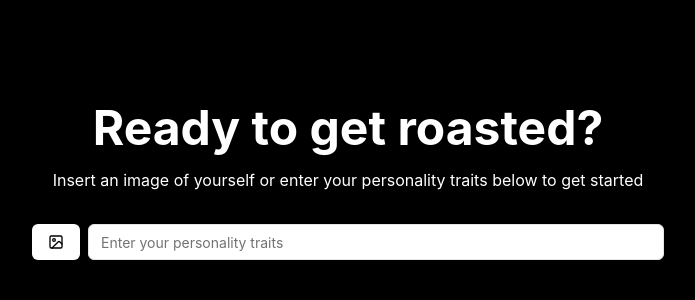
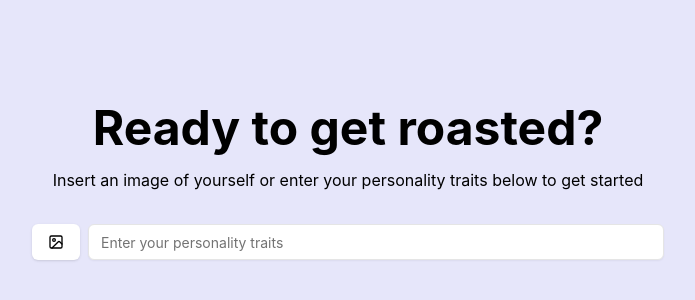
Before and after one commit to rakeshpuppala2590/roast-bot, a Next.js app: page / in a window 1280 px wide. Shown: the part 218-518 px from the top of the page, without its empty margins (292-987 px from the left). Built offline with nearby package versions, Linux system fonts and the light colour scheme.

Commit message:
lavender background

```diff
--- a/src/app/_components/imageUpload.tsx
+++ b/src/app/_components/imageUpload.tsx
@@ -36,7 +36,10 @@ export default function ImageInputButton() {
       )} */}
       {/* Upload Button */}
       <label htmlFor="image-upload">
-        <Button variant="default" className="px-4 py-2 bg-white text-black">
+        <Button
+          variant="default"
+          className="px-4 py-2 bg-white text-black hover:bg-black hover:text-white ease-in-out duration-300"
+        >
           <ImageIcon />
           <input
             id="image-upload"
--- a/src/app/page.tsx
+++ b/src/app/page.tsx
@@ -2,7 +2,7 @@ import Prompt from "./_components/prompt";
 
 export default function Home() {
   return (
-    <div className="flex flex-col h-screen bg-black text-white">
+    <div className="flex flex-col h-screen bg-lightpurple text-black">
       <Prompt />
     </div>
   );
--- a/tailwind.config.ts
+++ b/tailwind.config.ts
@@ -11,6 +11,7 @@ export default {
   theme: {
     extend: {
       colors: {
+        lightpurple: "#E6E6FA",
         background: "hsl(var(--background))",
         foreground: "hsl(var(--foreground))",
         card: {
```
